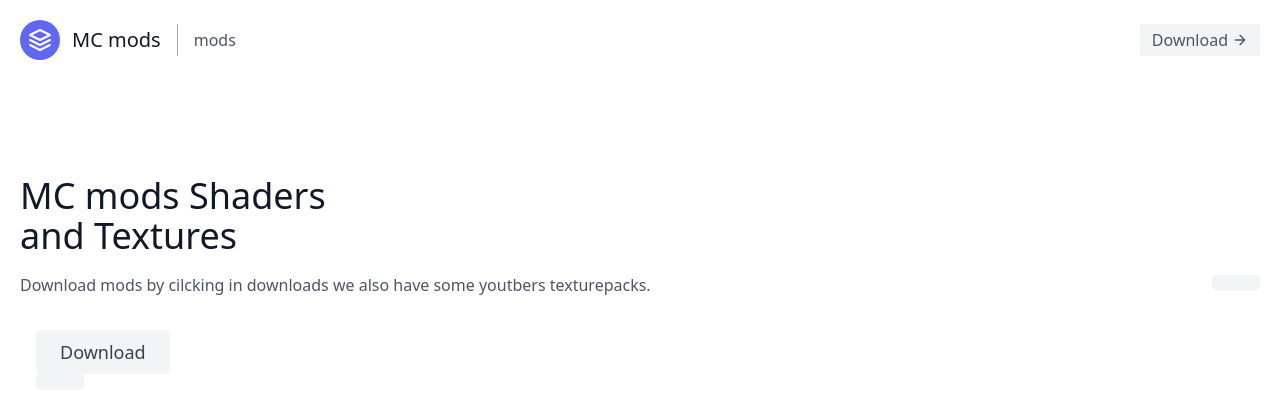
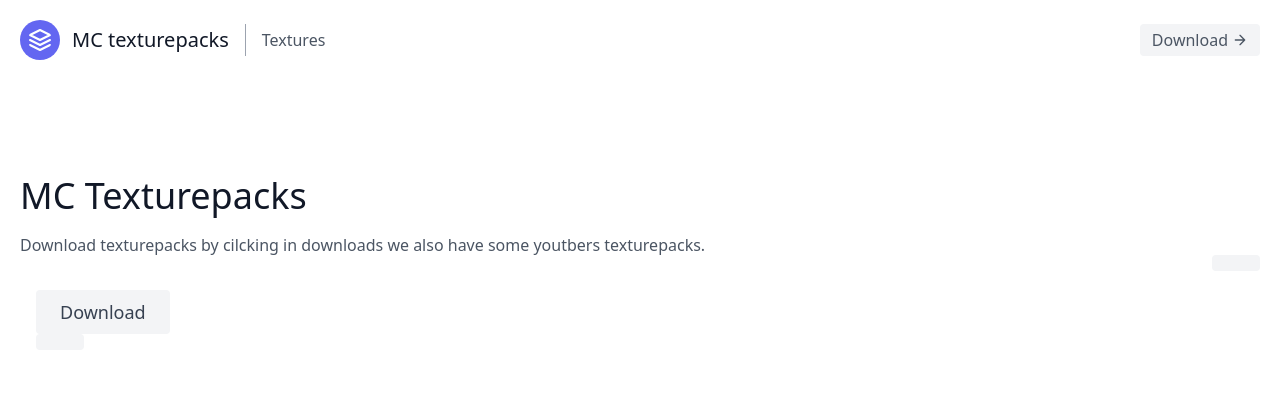
Before and after one commit to Saim-op/McTextures423, a plain HTML site: page index.html in a window 1280 px wide. Drawn offline with nearby package versions, Linux system fonts and the light colour scheme.

Commit message:
Add files via upload

```diff
--- a/index.html
+++ b/index.html
@@ -4,7 +4,7 @@
     <meta charset="UTF-8">
     <meta name="viewport" content="width=device-width, initial-scale=1.0">
     <link href="https://unpkg.com/tailwindcss@^2/dist/tailwind.min.css" rel="stylesheet">
-    <title>MC mods</title>
+    <title>MC Texture packs</title>
 </head>
 <body>
     <header class="text-gray-600 body-font">
@@ -13,10 +13,10 @@
             <svg xmlns="http://www.w3.org/2000/svg" fill="none" stroke="currentColor" stroke-linecap="round" stroke-linejoin="round" stroke-width="2" class="w-10 h-10 text-white p-2 bg-indigo-500 rounded-full" viewBox="0 0 24 24">
               <path d="M12 2L2 7l10 5 10-5-10-5zM2 17l10 5 10-5M2 12l10 5 10-5"></path>
             </svg>
-            <span class="ml-3 text-xl">MC mods</span>
+            <span class="ml-3 text-xl">MC texturepacks</span>
           </a>
           <nav class="md:mr-auto md:ml-4 md:py-1 md:pl-4 md:border-l md:border-gray-400	flex flex-wrap items-center text-base justify-center">
-            <a href="/"class="mr-5 hover:text-gray-900">mods</a>
+            <a href="/"class="mr-5 hover:text-gray-900">Textures</a>
           </nav>
           <button class="inline-flex items-center bg-gray-100 border-0 py-1 px-3 focus:outline-none hover:bg-gray-200 rounded text-base mt-4 md:mt-0">Download
             <svg fill="none" stroke="currentColor" stroke-linecap="round" stroke-linejoin="round" stroke-width="2" class="w-4 h-4 ml-1" viewBox="0 0 24 24">
@@ -30,10 +30,9 @@
       <section class="text-gray-600 body-font">
         <div class="container mx-auto flex px-5 py-24 md:flex-row flex-col items-center">
           <div class="lg:flex-grow md:w-1/2 lg:pr-24 md:pr-16 flex flex-col md:items-start md:text-left mb-16 md:mb-0 items-center text-center">
-            <h1 class="title-font sm:text-4xl text-3xl mb-4 font-medium text-gray-900">MC mods Shaders
-              <br class="hidden lg:inline-block">and Textures
+            <h1 class="title-font sm:text-4xl text-3xl mb-4 font-medium text-gray-900">MC Texturepacks
             </h1>
-            <p class="mb-8 leading-relaxed">Download mods by cilcking in downloads we also have some youtbers texturepacks.</p>
+            <p class="mb-8 leading-relaxed">Download texturepacks by cilcking in downloads we also have some youtbers texturepacks.</p>
             <div class="flex justify-center">
               <a href="mods,textures,shader.html"
              <button class="ml-4 inline-flex text-gray-700 bg-gray-100 border-0 py-2 px-6 focus:outline-none hover:bg-gray-200 rounded text-lg">Download</button>
```
Also changed, not shown: mods,textures,shader.html (+6 -6 lines).
